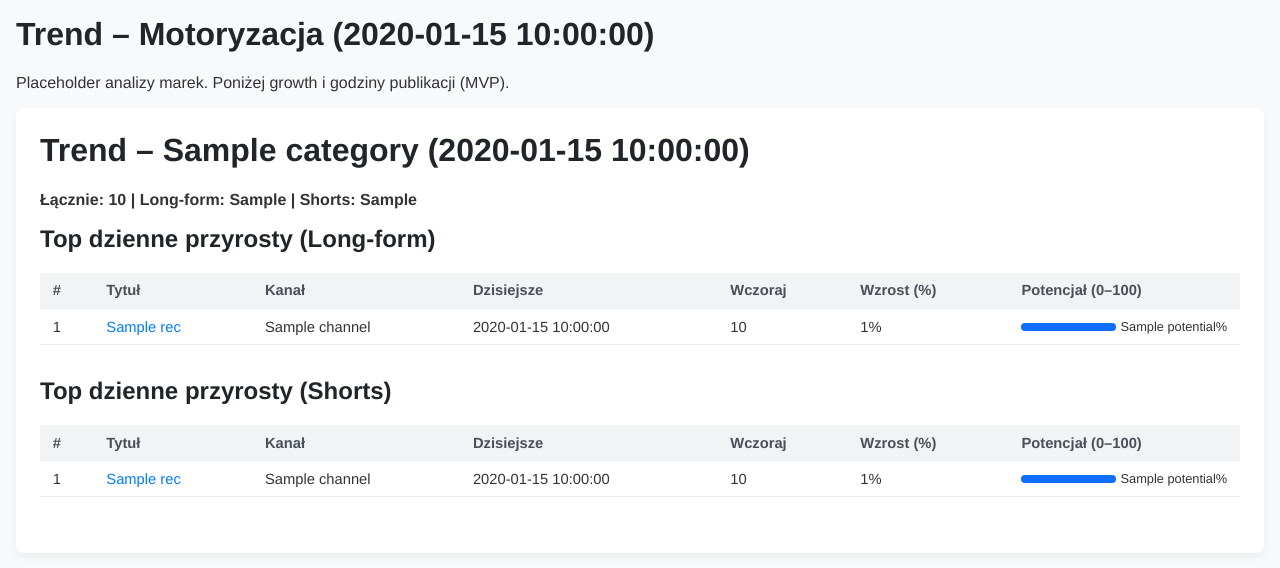
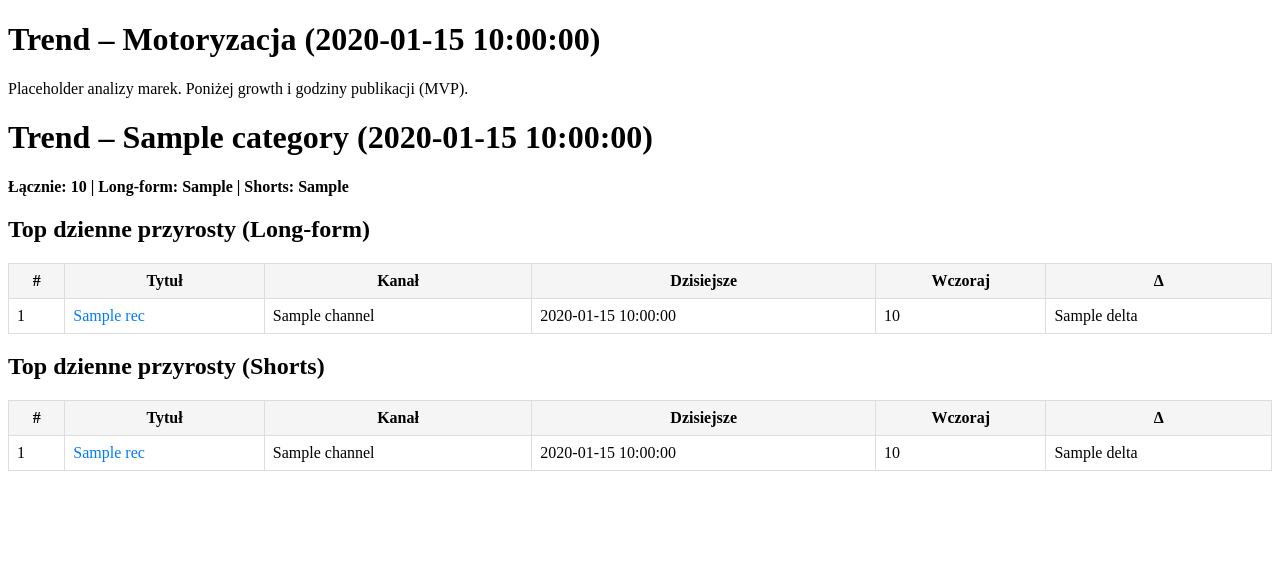
Before and after one commit to michalpoznanski/youtube-report-tool, a FastAPI app: template templates/trend/moto/dashboard.html in a window 1280 px wide. Shown: the top 568 px of the page. Run offline with FastAPI, Linux system fonts and the light colour scheme; the template is opened without the code that fills it: most values are stand-ins (such as "Sample title", 1, 10 or a date in 2020); parts of the project's set-up code (start-up, migrations or seed data) failed here and were passed over.

```diff
--- a/templates/trend/podcast/dashboard.html
+++ b/templates/trend/podcast/dashboard.html
@@ -4,87 +4,18 @@
     <meta charset="utf-8">
     <title>Trend – {{ category|capitalize }} ({{ date }})</title>
     <style>
-        body {
-            font-family: "Helvetica Neue", Arial, sans-serif;
-            background-color: #f8f9fa;
-            margin: 0;
-            padding: 1rem;
-            color: #333;
-        }
-        .container {
-            max-width: 1200px;
-            margin: 0 auto;
-            background-color: #ffffff;
-            padding: 1.5rem;
-            border-radius: 8px;
-            box-shadow: 0 4px 8px rgba(0,0,0,0.05);
-        }
-        h1, h2 {
-            margin-top: 0;
-            font-weight: 600;
-            color: #212529;
-        }
-        .summary {
-            font-weight: bold;
-            margin-bottom: 1rem;
-        }
-        table {
-            width: 100%;
-            border-collapse: collapse;
-            margin-bottom: 2rem;
-        }
-        thead {
-            background-color: #f1f3f5;
-        }
-        th, td {
-            padding: 0.6rem 0.8rem;
-            text-align: left;
-            border-bottom: 1px solid #e9ecef;
-            font-size: 0.92rem;
-        }
-        th {
-            font-weight: 600;
-            color: #495057;
-        }
-        tbody tr:nth-child(even) {
-            background-color: #fafbfc;
-        }
-        tbody tr:hover {
-            background-color: #f5f7f9;
-        }
-        a {
-            color: #007bff;
-            text-decoration: none;
-        }
-        a:hover {
-            text-decoration: underline;
-        }
-        /* Pasek potencjału */
-        .bar-container {
-            display: flex;
-            align-items: center;
-        }
-        .bar-outer {
-            flex-grow: 1;
-            background-color: #e9ecef;
-            border-radius: 4px;
-            height: 8px;
-            margin-right: 4px;
-        }
-        .bar-inner {
-            height: 100%;
-            background-color: #0d6efd;
-            border-radius: 4px;
-        }
-        .bar-label {
-            font-size: 0.8rem;
-        }
+        table { width: 100%; border-collapse: collapse; margin-bottom: 1rem; }
+        th, td { padding: 0.5rem; border: 1px solid #ddd; }
+        th { background-color: #f5f5f5; position: sticky; top: 0; }
+        tr:nth-child(even) { background-color: #fafafa; }
+        a { color: #007bff; text-decoration: none; }
+        a:hover { text-decoration: underline; }
+        .muted { color: #6b7280; }
     </style>
 </head>
 <body>
-<div class="container">
     <h1>Trend – {{ category|capitalize }} ({{ date }})</h1>
-    <p class="summary">Łącznie: {{ counts_total }} | Long-form: {{ counts_long }} | Shorts: {{ counts_shorts }}</p>
+    <p><strong>Łącznie: {{ counts_total }} | Long-form: {{ counts_long }} | Shorts: {{ counts_shorts }}</strong></p>
 
     <h2>Top dzienne przyrosty (Long-form)</h2>
     {% if long_records %}
@@ -96,8 +27,7 @@
                 <th>Kanał</th>
                 <th>Dzisiejsze</th>
                 <th>Wczoraj</th>
-                <th>Wzrost (%)</th>
-                <th>Potencjał (0–100)</th>
+                <th>Δ</th>
             </tr>
         </thead>
         <tbody>
@@ -108,21 +38,7 @@
                 <td>{{ rec.channel }}</td>
                 <td>{{ rec.views_today }}</td>
                 <td>{{ rec.views_yesterday }}</td>
-                <td>
-                    {% if rec.percent_growth is not none %}
-                        {{ rec.percent_growth }}%
-                    {% else %}
-                        N/A
-                    {% endif %}
-                </td>
-                <td>
-                    <div class="bar-container">
-                        <div class="bar-outer">
-                            <div class="bar-inner" style="width: {{ rec.potential }}%;"></div>
-                        </div>
-                        <div class="bar-label">{{ rec.potential }}%</div>
-                    </div>
-                </td>
+                <td>{{ rec.delta }}</td>
             </tr>
             {% endfor %}
         </tbody>
@@ -141,8 +57,7 @@
                 <th>Kanał</th>
                 <th>Dzisiejsze</th>
                 <th>Wczoraj</th>
-                <th>Wzrost (%)</th>
-                <th>Potencjał (0–100)</th>
+                <th>Δ</th>
             </tr>
         </thead>
         <tbody>
@@ -153,21 +68,7 @@
                 <td>{{ rec.channel }}</td>
                 <td>{{ rec.views_today }}</td>
                 <td>{{ rec.views_yesterday }}</td>
-                <td>
-                    {% if rec.percent_growth is not none %}
-                        {{ rec.percent_growth }}%
-                    {% else %}
-                        N/A
-                    {% endif %}
-                </td>
-                <td>
-                    <div class="bar-container">
-                        <div class="bar-outer">
-                            <div class="bar-inner" style="width: {{ rec.potential }}%;"></div>
-                        </div>
-                        <div class="bar-label">{{ rec.potential }}%</div>
-                    </div>
-                </td>
+                <td>{{ rec.delta }}</td>
             </tr>
             {% endfor %}
         </tbody>
@@ -175,6 +76,5 @@
     {% else %}
     <p>Brak danych Shorts do wyświetlenia.</p>
     {% endif %}
-</div>
 </body>
 </html>
```
Also changed, not shown: static/css/app.css (+13 -13 lines), templates/index.html (+7 -7 lines).
